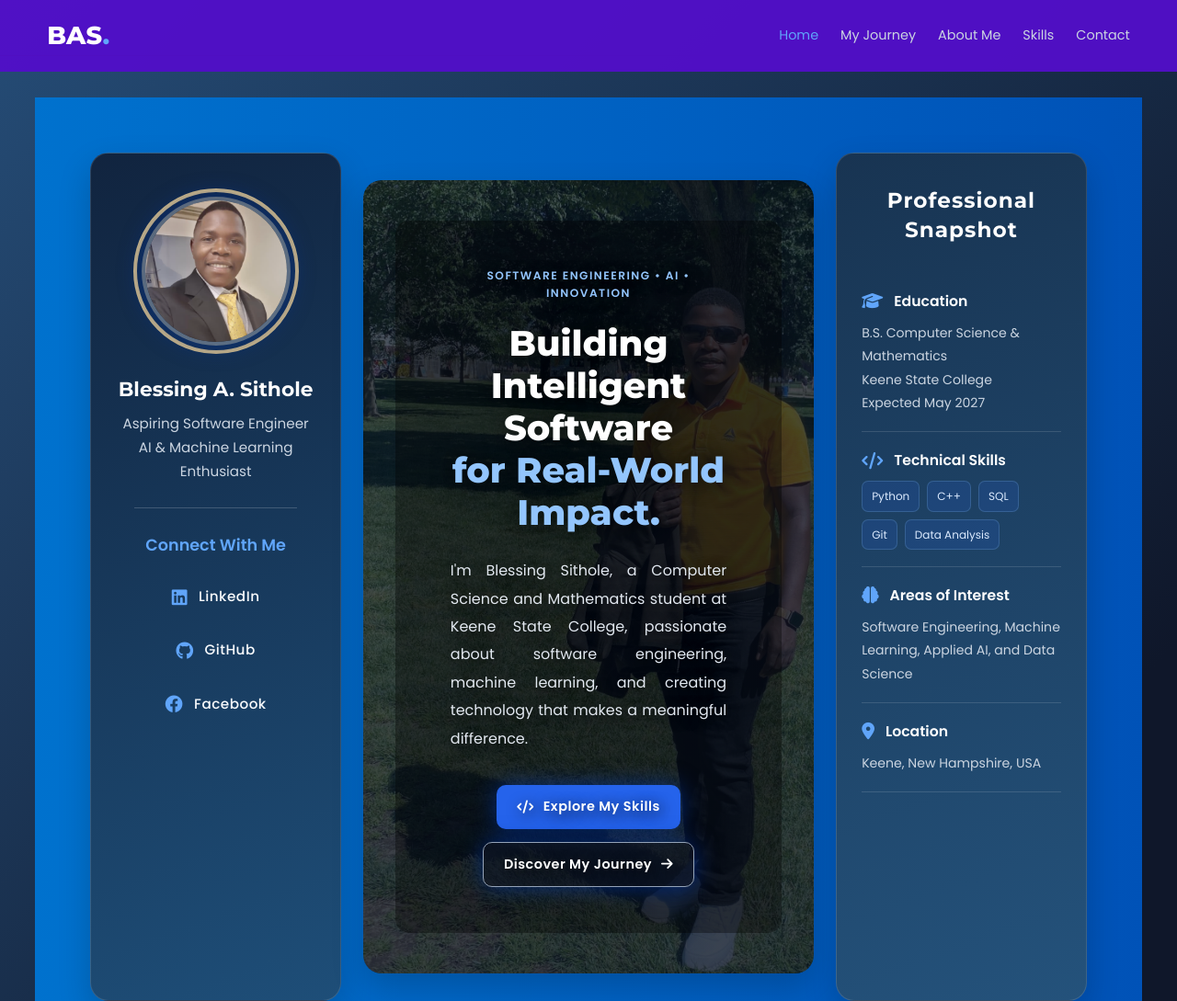
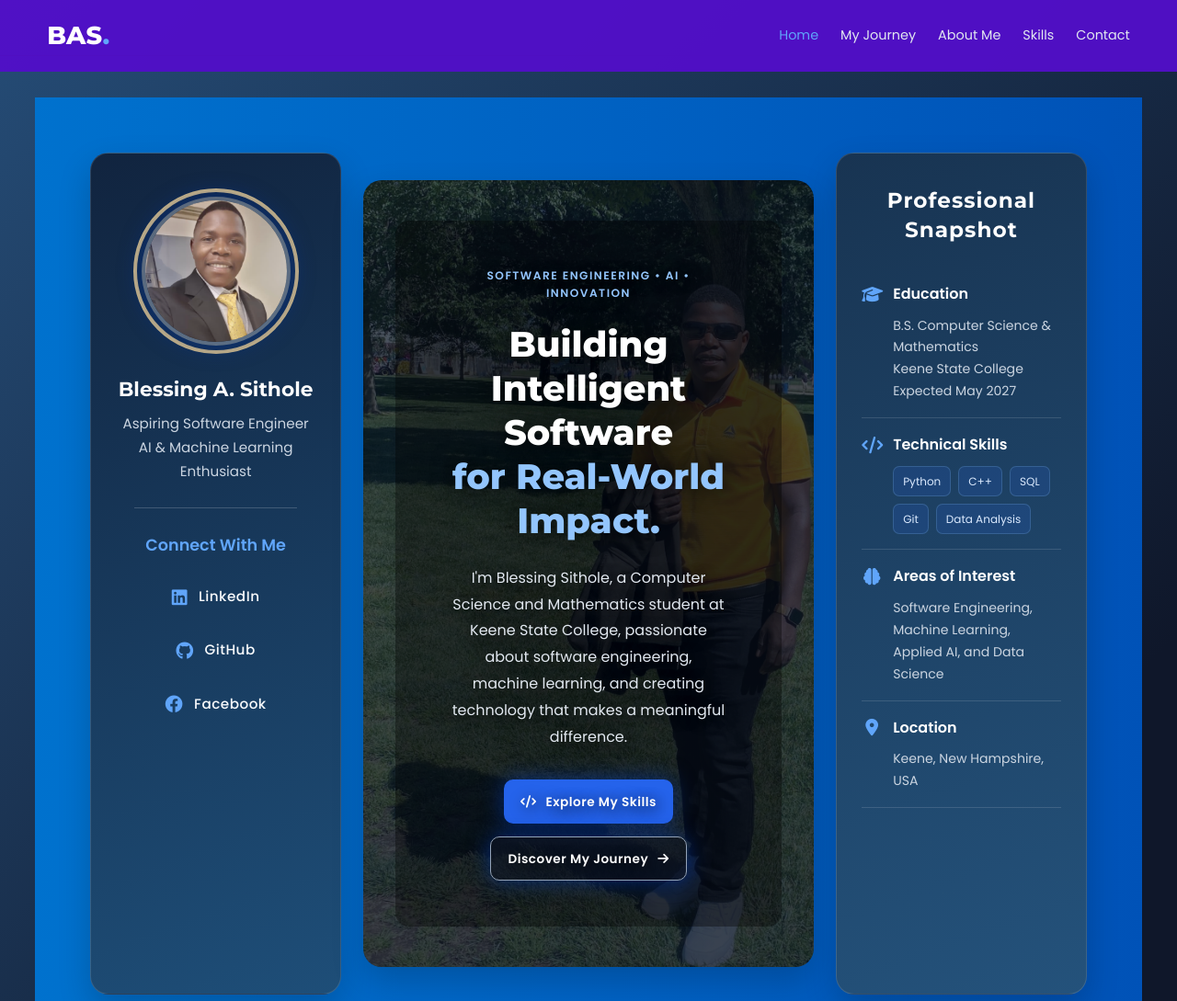
Before and after one commit to Blessing-dev1/blessingasithole.com, a plain HTML site: page index.html in a window 1280 px wide. Shown: the top 1089 px of the page at 92% size. Drawn offline with Linux system fonts and the light colour scheme.

```diff
--- a/style.css
+++ b/style.css
@@ -1696,3 +1696,236 @@ main {
     width: 100%;
   }
 }
+
+/* =========================================
+   HOMEPAGE FIXES
+   Add at the END of style.css
+========================================= */
+
+/* 1. NAVIGATION */
+body.home-page .site-header .navbar {
+  display: flex;
+  flex-direction: row;
+  justify-content: space-between;
+  align-items: center;
+  max-width: 1500px;
+  width: 100%;
+  margin: 0 auto;
+  padding: 16px 4%;
+}
+
+body.home-page .navbar .logo {
+  display: inline-block;
+  margin: 0;
+  font-size: 1.7rem;
+  color: #fff;
+  text-decoration: none;
+}
+
+body.home-page .navbar .nav-links {
+  display: flex;
+  flex-direction: row;
+  justify-content: flex-end;
+  align-items: center;
+  flex-wrap: wrap;
+  gap: 24px;
+}
+
+body.home-page .nav-links a {
+  display: inline-block;
+  margin: 0;
+  color: #e2e8f0;
+  text-decoration: none;
+}
+
+/* 2. DARK CARD COLORS */
+body.home-page .profile-card {
+  background: linear-gradient(
+    160deg, #11243f, #1e4e78
+  );
+}
+
+body.home-page .professional-card {
+  background: linear-gradient(
+    160deg, #183452, #24527b
+  );
+}
+
+body.home-page .profile-name {
+  color: #ffffff;
+}
+
+/* 3. HERO CONTENT */
+body.home-page .main.roots-bg {
+  display: flex;
+  align-items: center;
+  justify-content: center;
+  text-align: center;
+}
+
+body.home-page .hero-content {
+  width: 100%;
+  max-width: 580px;
+  margin: 0 auto;
+  text-align: center;
+}
+
+body.home-page .hero-content h1 {
+  margin: 0 0 24px;
+  font-size: clamp(2rem, 3vw, 3.2rem);
+  line-height: 1.25;
+  text-align: center;
+}
+
+body.home-page .hero-description {
+  margin: 0 auto 32px;
+  max-width: 520px;
+  text-align: center;
+  text-align-last: center;
+  word-spacing: normal;
+  letter-spacing: normal;
+  line-height: 1.8;
+}
+
+/* 4. BUTTONS */
+body.home-page .hero-buttons {
+  display: flex;
+  justify-content: center;
+  align-items: center;
+  flex-wrap: wrap;
+  gap: 14px;
+  width: 100%;
+}
+
+body.home-page .hero-buttons .btn {
+  position: static;
+  display: inline-flex;
+  flex: 0 1 auto;
+  align-items: center;
+  justify-content: center;
+  gap: 10px;
+  width: auto;
+  min-height: 48px;
+  margin: 0;
+  padding: 12px 18px;
+  white-space: normal;
+  text-align: center;
+  font-size: 0.85rem;
+  line-height: 1.4;
+}
+
+body.home-page .hero-buttons .btn i {
+  display: inline-block;
+  flex-shrink: 0;
+}
+
+/* 5. RIGHT PANEL */
+body.home-page .professional-card {
+  text-align: left;
+}
+
+body.home-page .professional-card > h2 {
+  text-align: center;
+  color: #ffffff;
+  margin-bottom: 24px;
+}
+
+body.home-page .professional-card .info-item {
+  display: block;
+  text-align: left;
+  margin: 0;
+  padding: 16px 0;
+}
+
+body.home-page .professional-card .info-heading {
+  display: flex;
+  flex-direction: row;
+  align-items: center;
+  justify-content: flex-start;
+  gap: 12px;
+  margin-bottom: 10px;
+  text-align: left;
+}
+
+body.home-page .professional-card .info-heading i {
+  display: inline-block;
+  color: #60a5fa;
+  width: 22px;
+  text-align: center;
+}
+
+body.home-page .professional-card .info-heading h3 {
+  display: block;
+  margin: 0;
+  color: #ffffff;
+  font-size: 1rem;
+  text-align: left;
+}
+
+body.home-page .professional-card .info-item p {
+  margin: 0;
+  padding: 0 0 0 34px;
+  color: #cbd5e1;
+  font-size: 0.88rem;
+  line-height: 1.7;
+  text-align: left;
+}
+
+body.home-page .professional-card .skill-tags {
+  display: flex;
+  flex-wrap: wrap;
+  gap: 8px;
+  padding-left: 34px;
+  text-align: left;
+}
+
+/* 6. FOOTER */
+body.home-page footer.site-footer {
+  position: static;
+  inset: auto;
+  bottom: auto;
+  margin-top: auto;
+  width: 100%;
+  padding: 20px;
+  transform: none;
+  background: #0b172b;
+  text-align: center;
+}
+
+/* MOBILE */
+@media (max-width: 700px) {
+  body.home-page .site-header .navbar {
+    flex-direction: column;
+    gap: 14px;
+  }
+
+  body.home-page .navbar .nav-links {
+    justify-content: center;
+    gap: 12px 18px;
+  }
+
+  body.home-page .index-container {
+    display: flex;
+    flex-direction: column;
+  }
+
+  body.home-page .main.roots-bg {
+    order: 1;
+  }
+
+  body.home-page .profile-card {
+    order: 2;
+  }
+
+  body.home-page .professional-card {
+    order: 3;
+  }
+
+  body.home-page .hero-buttons {
+    flex-direction: column;
+  }
+
+  body.home-page .hero-buttons .btn {
+    width: 100%;
+  }
+}
```
